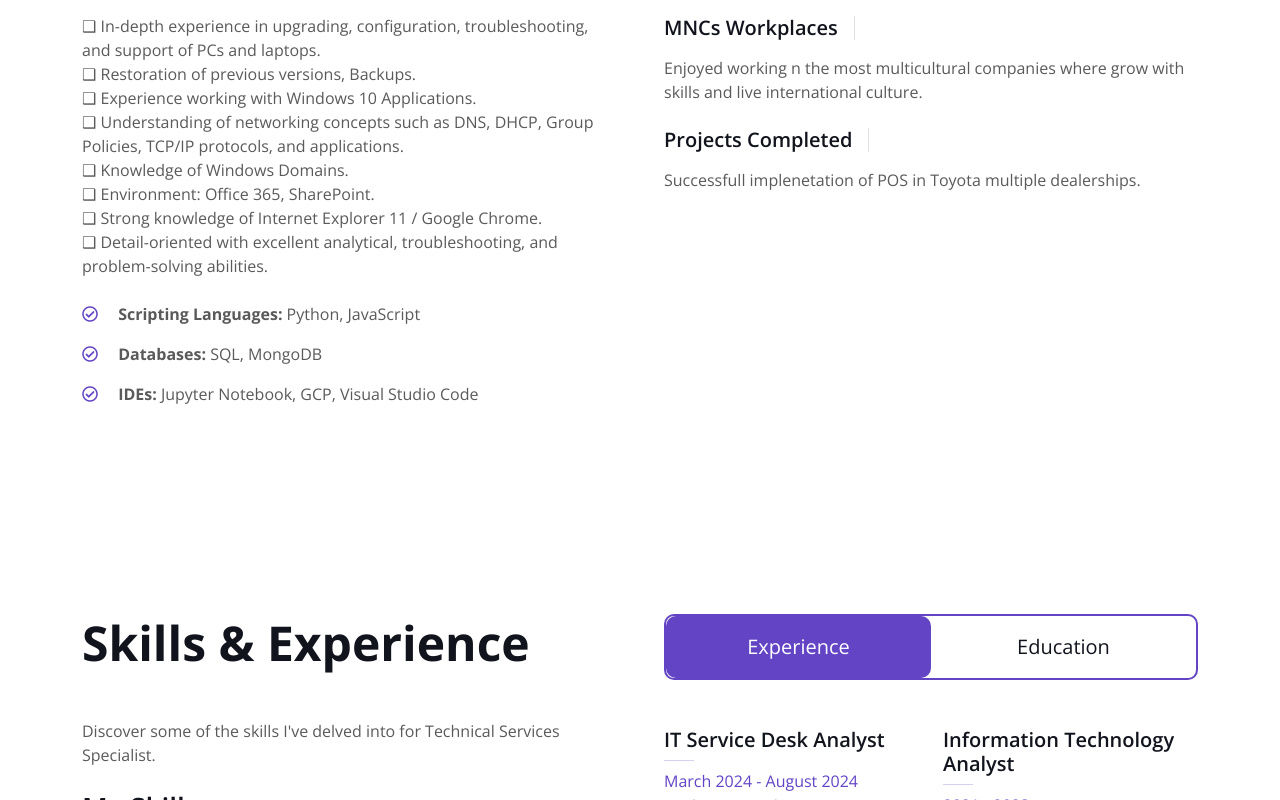
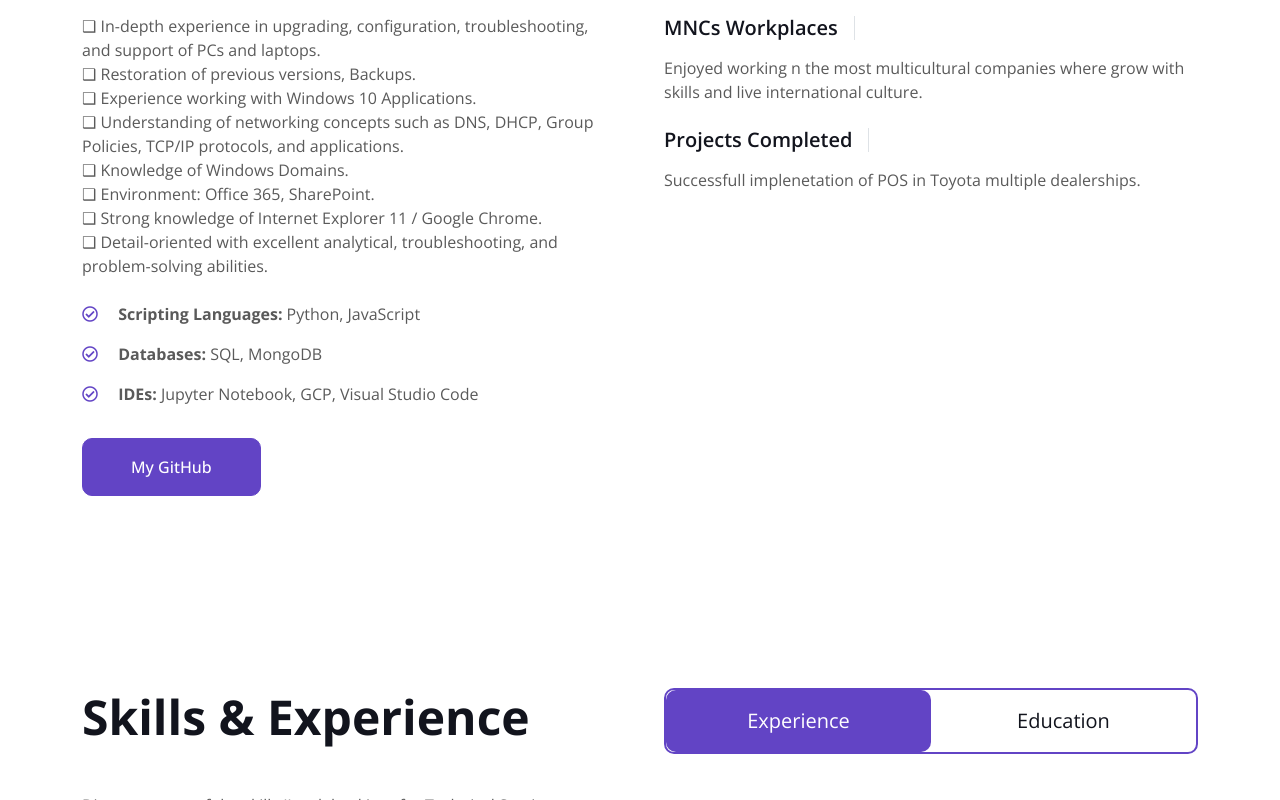
Before and after one commit to JaleesMoeen/IT-Analyst, a plain HTML site: page index.html in a window 1280 px wide. Shown: the part 795-1595 px from the top of the page. Drawn offline with nearby package versions, Linux system fonts and the light colour scheme.

Commit message:
Updated docs.

```diff
--- a/index.html
+++ b/index.html
@@ -164,8 +164,8 @@
                         </p>
                     </div>
 
-                    <!--
-                    <a class="btn btn-primary py-3 px-5 mt-3" href="https://github.com/JaleesMoeen">My GitHub</a> -->
+
+                    <a class="btn btn-primary py-3 px-5 mt-3" href="https://github.com/JaleesMoeen">My GitHub</a>
                 </div>
                 <div class="col-lg-6 wow fadeInUp" data-wow-delay="0.5s">
                     <div class="row g-3 mb-4">
```
Also changed, not shown: 1 other file.
